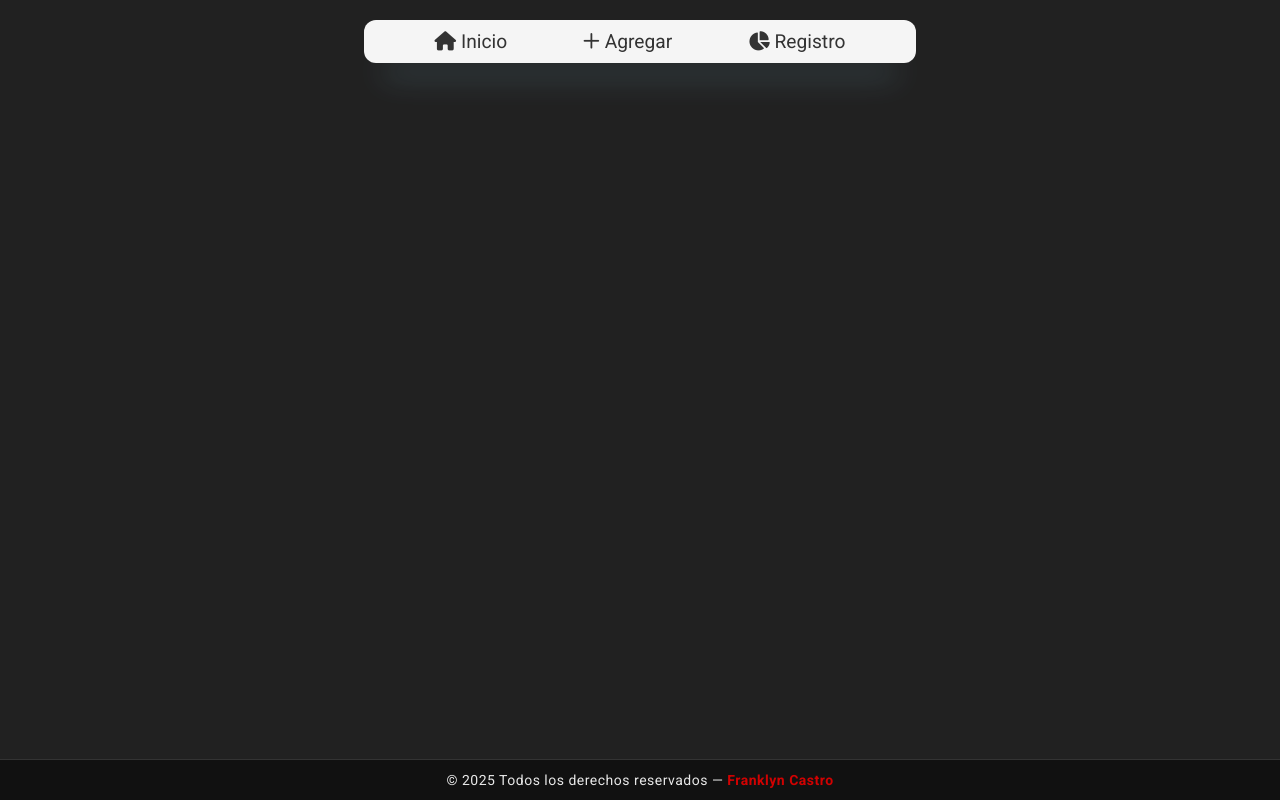
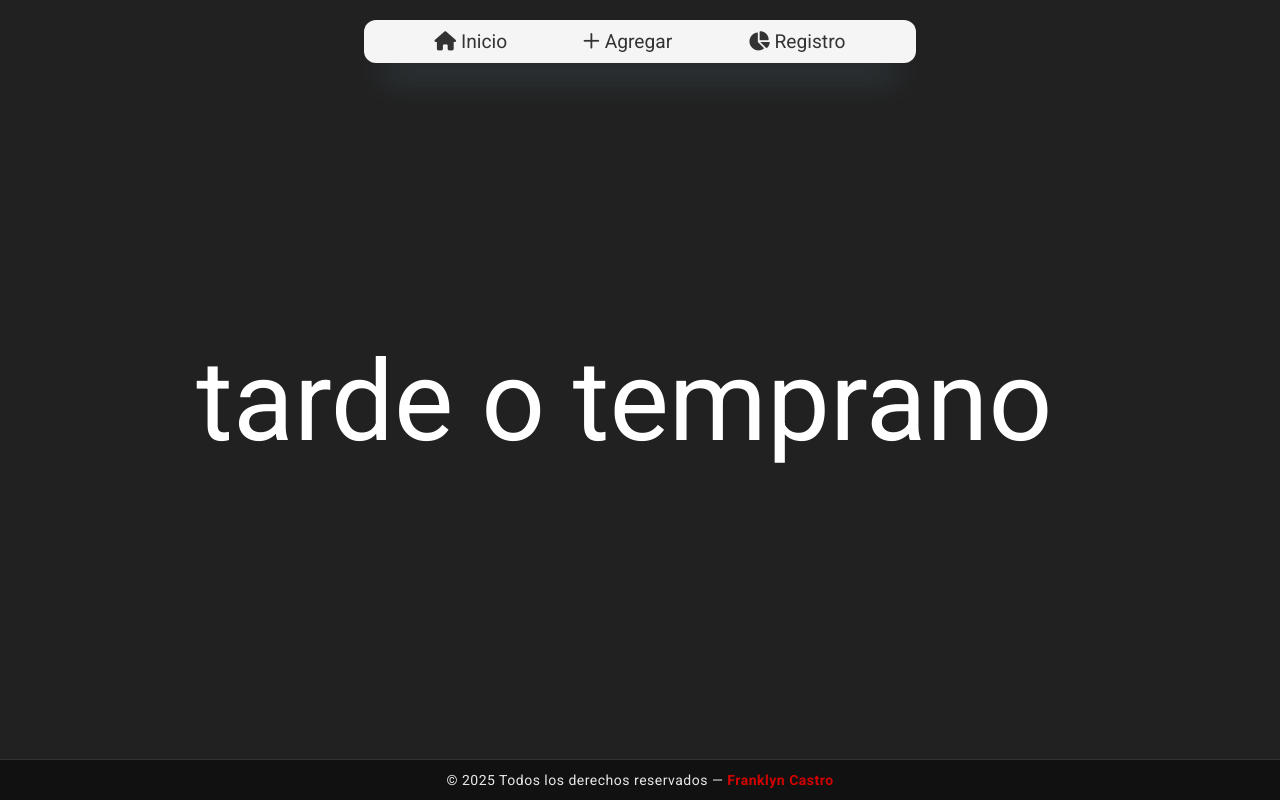
Before and after one commit to franklyncastro/OnCall_Register_Web, a React (Vite) app in the folder oncall_weekly/: page / in a window 1280 px wide. Built offline with nearby package versions, Linux system fonts and the light colour scheme.

Commit message:
Se agrego pagina de error 404, y typing al Home

```diff
--- a/oncall_weekly/package.json
+++ b/oncall_weekly/package.json
@@ -10,6 +10,7 @@
     "preview": "vite preview"
   },
   "dependencies": {
+    "gsap": "^3.13.0",
     "react": "^19.1.1",
     "react-dom": "^19.1.1",
     "react-router-dom": "^7.9.6",
--- a/oncall_weekly/src/components/Error/Error.jsx
+++ b/oncall_weekly/src/components/Error/Error.jsx
@@ -1,7 +1,27 @@
-import React from 'react'
+import '../../style/Error.css'
+import {Link} from 'react-router-dom'
 
 export default function Error() {
   return (
-    <div>Error</div>
+
+    <div class="tv-container">
+      <div class="tv-screen">
+        <div class="static"></div>
+        <Link to='/'>
+
+        <div class="error-text">
+          ERROR
+          <br />
+          404
+          <br />
+          GO BACK
+        </div>
+        </Link>
+      </div>
+      <div class="tv-stand"></div>
+
+
+    </div>
+
   )
 }
--- a/oncall_weekly/src/components/Home/Home.jsx
+++ b/oncall_weekly/src/components/Home/Home.jsx
@@ -1,11 +1,18 @@
 import '../../../src/style/Home.css'
+import TextType from '../TypeText/Typetext'
 
 
 export default function Home() {
   return (
     <div>
 
-
+     <TextType
+      text={["La disciplina ", "tarde o temprano", "supera al talento.!"]}
+      typingSpeed={75}
+      pauseDuration={1500}
+      showCursor={true}
+      cursorCharacter="|"
+    />
 
     </div>
   )
--- a/oncall_weekly/src/components/ResultadosCard/ResultadosCard.jsx
+++ b/oncall_weekly/src/components/ResultadosCard/ResultadosCard.jsx
@@ -3,14 +3,15 @@ import Swal from "sweetalert2";
 
 function ResultadosCard({ asignaciones, setAsignaciones }) {
 
-  // 👉 Función para formatear fechas
   const formatearFecha = (fechaISO) => {
-    const fecha = new Date(fechaISO);
-    const opciones = { day: "numeric", month: "long" };
-    let texto = fecha.toLocaleDateString("es-ES", opciones);
+  // Forzar que la fecha sea interpretada en horario local
+  const fecha = new Date(fechaISO + "T00:00:00");
 
-    // Capitalizar primera letra
-    return texto.charAt(0).toUpperCase() + texto.slice(1);
+  const opciones = { day: "numeric", month: "long" };
+  let texto = fecha.toLocaleDateString("es-ES", opciones);
+
+  // Capitalizar la primera letra del mes
+  return texto.charAt(0).toUpperCase() + texto.slice(1);
   };
 
   // 👉 Eliminar semana con SweetAlert2
--- /dev/null
+++ b/oncall_weekly/src/components/TypeText/Typetext.jsx
@@ -0,0 +1,174 @@
+'use client';
+
+import { useEffect, useRef, useState, createElement, useMemo, useCallback } from 'react';
+import { gsap } from 'gsap';
+import '../../style/Typetext.css'
+
+const TextType = ({
+  text,
+  as: Component = 'div',
+  typingSpeed = 50,
+  initialDelay = 0,
+  pauseDuration = 2000,
+  deletingSpeed = 30,
+  loop = true,
+  className = '',
+  showCursor = true,
+  hideCursorWhileTyping = false,
+  cursorCharacter = '|',
+  cursorClassName = '',
+  cursorBlinkDuration = 0.5,
+  textColors = [],
+  variableSpeed,
+  onSentenceComplete,
+  startOnVisible = false,
+  reverseMode = false,
+  ...props
+}) => {
+  const [displayedText, setDisplayedText] = useState('');
+  const [currentCharIndex, setCurrentCharIndex] = useState(0);
+  const [isDeleting, setIsDeleting] = useState(false);
+  const [currentTextIndex, setCurrentTextIndex] = useState(0);
+  const [isVisible, setIsVisible] = useState(!startOnVisible);
+  const cursorRef = useRef(null);
+  const containerRef = useRef(null);
+
+  const textArray = useMemo(() => (Array.isArray(text) ? text : [text]), [text]);
+
+  const getRandomSpeed = useCallback(() => {
+    if (!variableSpeed) return typingSpeed;
+    const { min, max } = variableSpeed;
+    return Math.random() * (max - min) + min;
+  }, [variableSpeed, typingSpeed]);
+
+  const getCurrentTextColor = () => {
+    if (textColors.length === 0) return;
+    return textColors[currentTextIndex % textColors.length];
+  };
+
+  useEffect(() => {
+    if (!startOnVisible || !containerRef.current) return;
+
+    const observer = new IntersectionObserver(
+      entries => {
+        entries.forEach(entry => {
+          if (entry.isIntersecting) {
+            setIsVisible(true);
+          }
+        });
+      },
+      { threshold: 0.1 }
+    );
+
+    observer.observe(containerRef.current);
+    return () => observer.disconnect();
+  }, [startOnVisible]);
+
+  useEffect(() => {
+    if (showCursor && cursorRef.current) {
+      gsap.set(cursorRef.current, { opacity: 1 });
+      gsap.to(cursorRef.current, {
+        opacity: 0,
+        duration: cursorBlinkDuration,
+        repeat: -1,
+        yoyo: true,
+        ease: 'power2.inOut'
+      });
+    }
+  }, [showCursor, cursorBlinkDuration]);
+
+  useEffect(() => {
+    if (!isVisible) return;
+
+    let timeout;
+    const currentText = textArray[currentTextIndex];
+    const processedText = reverseMode ? currentText.split('').reverse().join('') : currentText;
+
+    const executeTypingAnimation = () => {
+      if (isDeleting) {
+        if (displayedText === '') {
+          setIsDeleting(false);
+          if (currentTextIndex === textArray.length - 1 && !loop) {
+            return;
+          }
+
+          if (onSentenceComplete) {
+            onSentenceComplete(textArray[currentTextIndex], currentTextIndex);
+          }
+
+          setCurrentTextIndex(prev => (prev + 1) % textArray.length);
+          setCurrentCharIndex(0);
+          timeout = setTimeout(() => {}, pauseDuration);
+        } else {
+          timeout = setTimeout(() => {
+            setDisplayedText(prev => prev.slice(0, -1));
+          }, deletingSpeed);
+        }
+      } else {
+        if (currentCharIndex < processedText.length) {
+          timeout = setTimeout(
+            () => {
+              setDisplayedText(prev => prev + processedText[currentCharIndex]);
+              setCurrentCharIndex(prev => prev + 1);
+            },
+            variableSpeed ? getRandomSpeed() : typingSpeed
+          );
+        } else if (textArray.length >= 1) {
+          if (!loop && currentTextIndex === textArray.length - 1) return;
+          timeout = setTimeout(() => {
+            setIsDeleting(true);
+          }, pauseDuration);
+        }
+      }
+    };
+
+    if (currentCharIndex === 0 && !isDeleting && displayedText === '') {
+      timeout = setTimeout(executeTypingAnimation, initialDelay);
+    } else {
+      executeTypingAnimation();
+    }
+
+    return () => clearTimeout(timeout);
+    // eslint-disable-next-line react-hooks/exhaustive-deps
+  }, [
+    currentCharIndex,
+    displayedText,
+    isDeleting,
+    typingSpeed,
+    deletingSpeed,
+    pauseDuration,
+    textArray,
+    currentTextIndex,
+    loop,
+    initialDelay,
+    isVisible,
+    reverseMode,
+    variableSpeed,
+    onSentenceComplete
+  ]);
+
+  const shouldHideCursor =
+    hideCursorWhileTyping && (currentCharIndex < textArray[currentTextIndex].length || isDeleting);
+
+  return createElement(
+    Component,
+    {
+      ref: containerRef,
+      className: `text-type ${className}`,
+      ...props
+    },
+    <span className="text-type__content" style={{ color: getCurrentTextColor() || 'inherit' }}>
+      {displayedText}
+    </span>,
+    showCursor && (
+      <span
+        ref={cursorRef}
+        className={`text-type__cursor ${cursorClassName} ${shouldHideCursor ? 'text-type__cursor--hidden' : ''}`}
+      >
+        {cursorCharacter}
+      </span>
+    )
+  );
+};
+
+export default TextType;
--- a/oncall_weekly/src/style/App.css
+++ b/oncall_weekly/src/style/App.css
@@ -18,7 +18,6 @@ body {
   flex-direction: column;
   justify-content: center;
   align-items: center;
-  /* height: 100%; */
   flex: 1;
 }
 
@@ -27,7 +26,3 @@ body {
   display: flex;
   flex-direction: column;
 }
-
-/* .app-content {
-  flex: 1;
-} */
--- /dev/null
+++ b/oncall_weekly/src/style/Error.css
@@ -0,0 +1,98 @@
+/* From Uiverse.io by Cksunandh */
+.tv-container {
+  display: flex;
+  flex-direction: column;
+  align-items: center;
+}
+
+.tv-screen {
+  position: relative;
+  width: 300px;
+  height: 200px;
+  background: black;
+  border: 10px solid #333;
+  border-radius: 10px;
+  box-shadow:
+    0 0 20px rgba(0, 0, 0, 0.8),
+    inset 0 0 50px rgba(255, 255, 255, 0.2);
+  overflow: hidden;
+}
+
+.static {
+  position: absolute;
+  top: 0;
+  left: 0;
+  width: 100%;
+  height: 100%;
+  background: repeating-linear-gradient(
+    0deg,
+    #000,
+    #000 1px,
+    #111 1px,
+    #fff 1px,
+    #333 2px
+  );
+  animation: flicker 0.1s steps(20) infinite;
+  z-index: 1;
+}
+
+.error-text {
+  position: absolute;
+  top: 50%;
+  left: 50%;
+  transform: translate(-50%, -50%);
+  color: red;
+  font-size: 18px;
+  font-weight: bold;
+  letter-spacing: 2px;
+  text-shadow: 2px 2px 5px black;
+  z-index: 2;
+  animation: glitch 0.5s infinite;
+}
+
+.tv-stand {
+  width: 150px;
+  height: 10px;
+  background: #333;
+  margin-top: 10px;
+  border-radius: 5px;
+  box-shadow: 0 5px 10px rgba(0, 0, 0, 0.7);
+}
+
+@keyframes flicker {
+  0% {
+    opacity: 0.8;
+    transform: scaleY(1);
+  }
+  50% {
+    opacity: 1;
+    transform: scaleY(1.01);
+  }
+  100% {
+    opacity: 0.7;
+    transform: scaleY(0.99);
+  }
+}
+
+@keyframes glitch {
+  0% {
+    transform: translate(-50%, -50%) skewX(5deg);
+    opacity: 0.9;
+  }
+  25% {
+    transform: translate(-50%, -50%) skewX(-5deg);
+    opacity: 0.8;
+  }
+  50% {
+    transform: translate(-50%, -50%) skewX(0deg);
+    opacity: 1;
+  }
+  75% {
+    transform: translate(-50%, -50%) skewX(-5deg);
+    opacity: 0.8;
+  }
+  100% {
+    transform: translate(-50%, -50%) skewX(5deg);
+    opacity: 0.9;
+  }
+}
--- /dev/null
+++ b/oncall_weekly/src/style/Typetext.css
@@ -0,0 +1,15 @@
+.text-type {
+  display: inline-block;
+  white-space: pre-wrap;
+  font-size: 14vh;
+}
+
+.text-type__cursor {
+  margin-left: 0.25rem;
+  display: inline-block;
+  opacity: 1;
+}
+
+.text-type__cursor--hidden {
+  display: none;
+}
--- a/oncall_weekly/src/style/resultCard.css
+++ b/oncall_weekly/src/style/resultCard.css
@@ -2,7 +2,6 @@
 .resultados-card {
   width: 90%;
   margin: 20px auto;
-
 }
 
 /* Título */
@@ -55,7 +54,6 @@
   gap: 20px;
   justify-content: center;
   margin-bottom: 20px;
-
 }
 
 /* Cada card individual */
@@ -73,12 +71,14 @@
 
   box-shadow: rgba(133, 189, 215, 0.8784313725) 0px 20px 30px -25px;
   transition: transform .2s ease, box-shadow .2s ease;
+
 }
 
 /* Hover suave */
 .semana-item:hover {
   transform: translateY(-4px);
   box-shadow: 0 6px 16px rgba(0,0,0,0.15);
+
 }
 
 /* Fecha */
```
Also changed, not shown: 1 other file (tests, documents, lock files or other folders).
